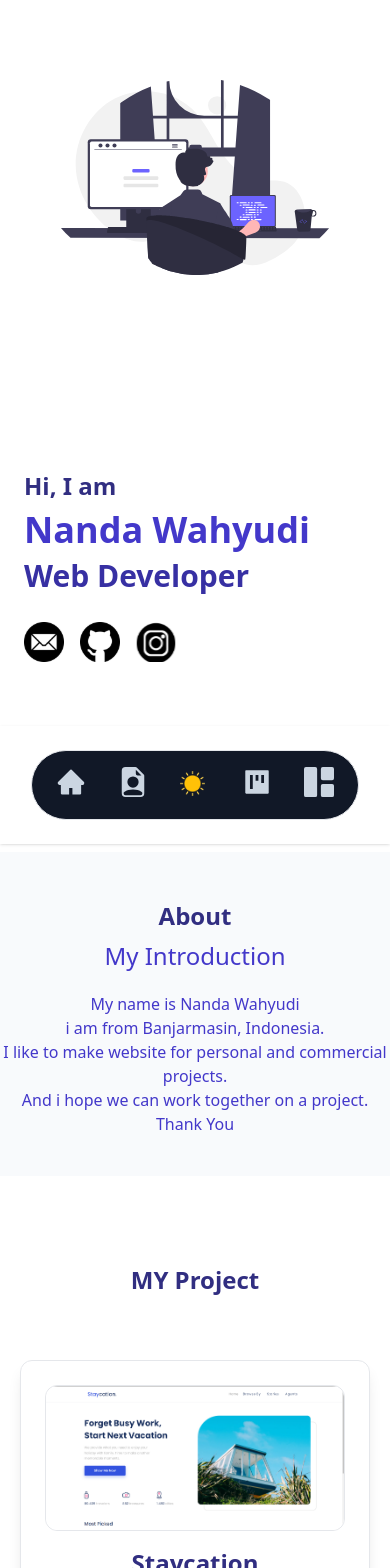
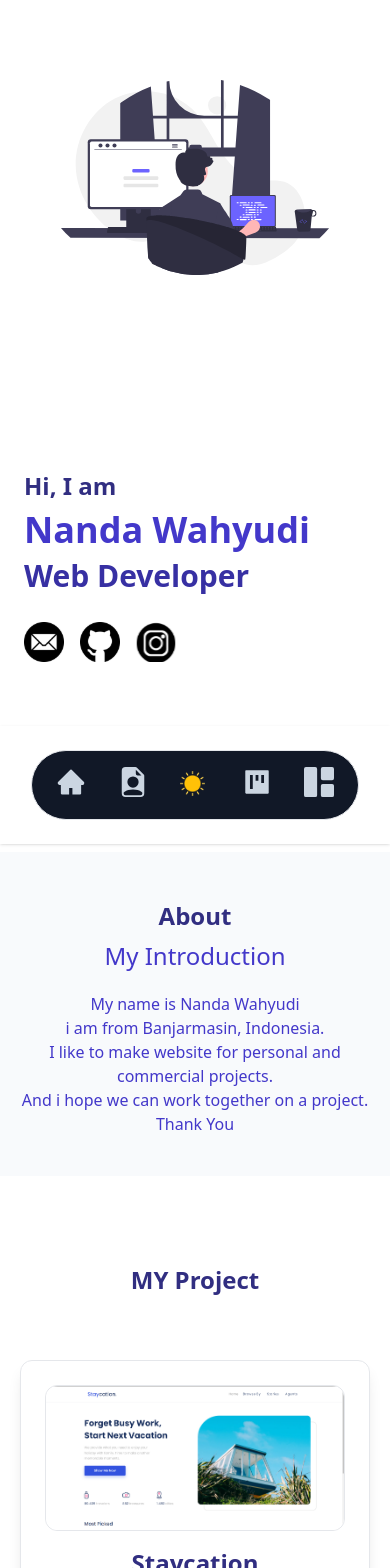
Before and after one commit to nadws/nadws.github.io, a Next.js app: page / in a window 390 px wide. Shown: the top 1568 px of the page. Built offline with nearby package versions, Linux system fonts and the light colour scheme.

Commit message:
perbaikan responsive

```diff
--- a/tailwind.config.js
+++ b/tailwind.config.js
@@ -6,7 +6,7 @@ module.exports = {
   theme: {
     extend: {},
     screens: {
-      xs: "390px",
+      xs: "360px",
 
       sm: "640px",
       // => @media (min-width: 640px) { ... }
```
